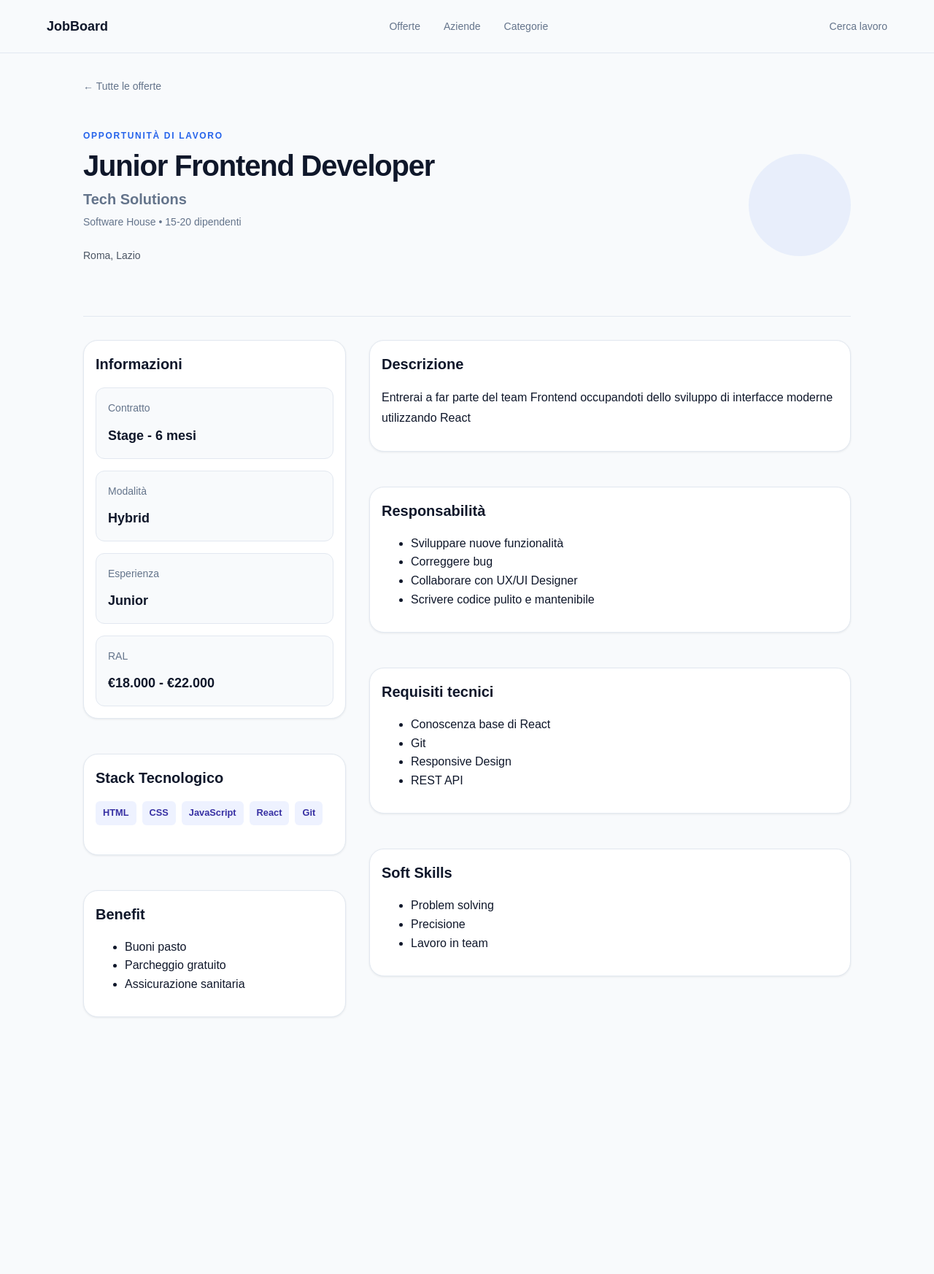
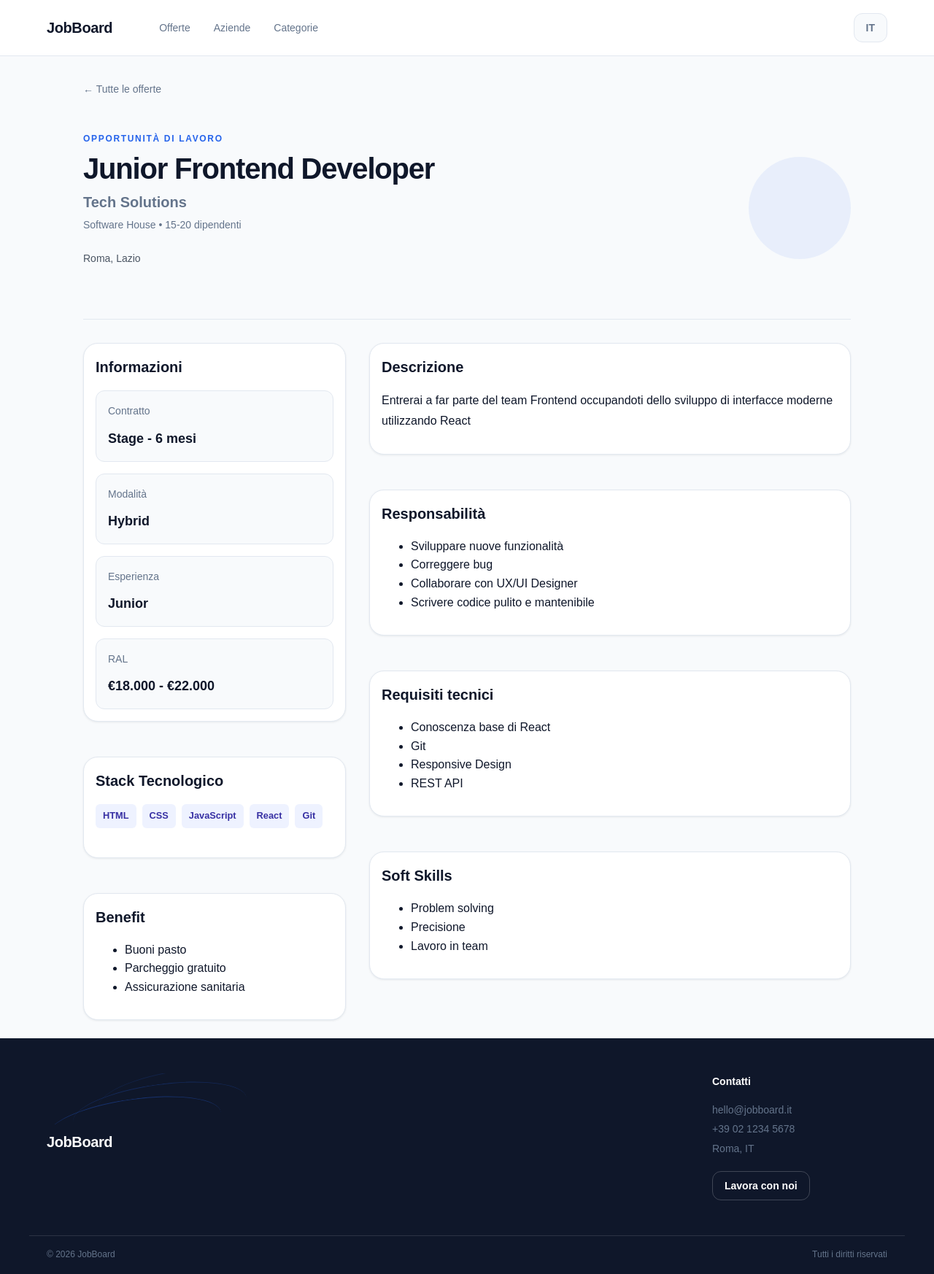
Before and after one commit to NicoledeGuttry/Job-Board, a React (Vite) app: page /jobs/1 in a window 1280 px wide. Shown: the whole page at 73% size. Before the commit the page ends 1418 px from the top, so only its background shows below. Built offline with nearby package versions, Linux system fonts and the light colour scheme.

Commit message:
style: add footer

```diff
--- a/src/App.jsx
+++ b/src/App.jsx
@@ -2,6 +2,7 @@ import { BrowserRouter, Routes, Route } from 'react-router-dom'
 import Home from './pages/Home'
 import JobDetails from './pages/JobDetails'
 import Navbar from './components/Navbar'
+import Footer from './components/Footer'
 
 function App() {
   return (
@@ -14,6 +15,8 @@ function App() {
         <Route path="/jobs/:id" element={<JobDetails />} />
       </Routes>
 
+      <Footer />
+
     </BrowserRouter>
   )
 }
--- /dev/null
+++ b/src/components/Footer.jsx
@@ -0,0 +1,39 @@
+function Footer() {
+  return (
+    <footer className="footer">
+      <div className="footer-inner">
+
+        <div className="footer-brand">
+          <div className="footer-decoration" aria-hidden="true">
+            <span></span>
+            <span></span>
+            <span></span>
+          </div>
+          <p className="footer-logo">
+            JobBoard
+          </p>
+        </div>
+
+        <div className="footer-contact">
+          <h2>Contatti</h2>
+
+          <p>hello@jobboard.it</p>
+          <p>+39 02 1234 5678</p>
+          <p>Roma, IT</p>
+
+          <button type="button">
+            Lavora con noi
+          </button>
+        </div>
+
+      </div>
+
+      <div className="footer-bottom">
+        <p>© 2026 JobBoard</p>
+        <p>Tutti i diritti riservati</p>
+      </div>
+    </footer>
+  )
+}
+
+export default Footer
--- a/src/components/Navbar.jsx
+++ b/src/components/Navbar.jsx
@@ -26,13 +26,10 @@ function Navbar() {
           </Link>
         </div>
 
-        <div className="navbar-actions">
-          <Link
-            to="/"
-            className="navbar-search"
-          >
-            Cerca lavoro
-          </Link>
+        <div className="navbar-language">
+          <button type="button">
+            IT
+          </button>
         </div>
       </div>
     </nav>
--- a/src/styles/layout.css
+++ b/src/styles/layout.css
@@ -30,25 +30,25 @@
 
 .navbar {
   width: 100%;
+  background: var(--color-surface);
   border-bottom: 1px solid var(--color-border);
-  background: var(--color-background);
 }
 
 .navbar-inner {
   max-width: 1200px;
+  min-height: 76px;
   margin: 0 auto;
-  min-height: 72px;
   padding: 0 var(--space-lg);
-
   display: flex;
   align-items: center;
-  justify-content: space-between;
   gap: var(--space-xl);
 }
 
 .navbar-logo {
-  font-size: var(--text-lg);
+  flex-shrink: 0;
+  font-size: var(--text-xl);
   font-weight: var(--font-bold);
+  letter-spacing: -0.02em;
   color: var(--color-text);
   text-decoration: none;
 }
@@ -57,22 +57,162 @@
   display: flex;
   align-items: center;
   gap: var(--space-xl);
+  margin-left: var(--space-xl);
 }
 
-.navbar-links a,
-.navbar-search {
+.navbar-links a {
   font-size: var(--text-sm);
   font-weight: var(--font-medium);
   color: var(--color-text-secondary);
   text-decoration: none;
+
+  transition: color 0.2s ease;
 }
 
-.navbar-links a:hover,
-.navbar-search:hover {
+.navbar-links a:hover {
   color: var(--color-text);
 }
 
-.navbar-actions {
+.navbar-language {
   display: flex;
   align-items: center;
+  margin-left: auto;
 }
+
+.navbar-language button {
+  padding: var(--space-sm) var(--space-md);
+  border: 1px solid var(--color-border);
+  border-radius: var(--radius-md);
+  background: var(--color-background);
+  color: var(--color-text-secondary);
+  font: inherit;
+  font-size: var(--text-sm);
+  font-weight: var(--font-semibold);
+  cursor: pointer;
+  transition:
+    border-color 0.2s ease,
+    color 0.2s ease,
+    background 0.2s ease;
+}
+
+.navbar-language button:hover {
+  border-color: var(--color-primary);
+  color: var(--color-text);
+}
+
+.footer {
+  margin-top: var(--space-3xl);
+  border-top: 1px solid var(--color-border);
+  background: var(--color-text);
+}
+
+.footer-inner {
+  max-width: 1200px;
+  margin: 0 auto;
+  padding: var(--space-2xl) var(--space-lg);
+  display: flex;
+  align-items: flex-start;
+  justify-content: space-between;
+  gap: var(--space-2xl);
+}
+
+.footer-brand {
+  flex: 1;
+}
+
+.footer-decoration {
+  position: relative;
+  width: 280px;
+  height: 70px;
+  margin-bottom: var(--space-sm);
+  overflow: hidden;
+}
+
+.footer-decoration span {
+  position: absolute;
+  display: block;
+  width: 240px;
+  height: 70px;
+  border-top: 1px solid rgba(37, 99, 235, 0.35);
+  border-radius: 50%;
+  transform: rotate(-8deg);
+}
+
+.footer-decoration span:nth-child(1) {
+  left: 0;
+  top: 35px;
+}
+
+.footer-decoration span:nth-child(2) {
+  left: 35px;
+  top: 15px;
+  opacity: 0.7;
+}
+
+.footer-decoration span:nth-child(3) {
+  left: 70px;
+  top: -5px;
+  opacity: 0.45;
+}
+
+.footer-logo {
+  margin: 0;
+  font-size: var(--text-xl);
+  font-weight: var(--font-bold);
+  letter-spacing: -0.02em;
+  color: var(--color-surface);
+}
+
+.footer-contact {
+  min-width: 240px;
+}
+
+.footer-contact h2 {
+  margin: 0 0 var(--space-md);
+  font-size: var(--text-sm);
+  font-weight: var(--font-semibold);
+  color: var(--color-surface);
+}
+
+.footer-contact p {
+  margin: 0 0 var(--space-xs);
+  font-size: var(--text-sm);
+  color: var(--color-text-secondary);
+}
+
+.footer-contact button {
+  margin-top: var(--space-md);
+  padding: var(--space-sm) var(--space-md);
+  border: 1px solid rgba(255, 255, 255, 0.2);
+  border-radius: var(--radius-md);
+  background: transparent;
+  color: var(--color-surface);
+  font: inherit;
+  font-size: var(--text-sm);
+  font-weight: var(--font-semibold);
+  cursor: pointer;
+  transition:
+    border-color 0.2s ease,
+    background 0.2s ease;
+}
+
+.footer-contact button:hover {
+  border-color: var(--color-primary);
+  background: var(--color-primary);
+}
+
+.footer-bottom {
+  max-width: 1200px;
+  margin: 0 auto;
+  padding: var(--space-md) var(--space-lg);
+  display: flex;
+  align-items: center;
+  justify-content: space-between;
+  border-top: 1px solid rgba(255, 255, 255, 0.12);
+}
+
+.footer-bottom p {
+  margin: 0;
+  font-size: var(--text-xs);
+  color: var(--color-text-secondary);
+}
```
